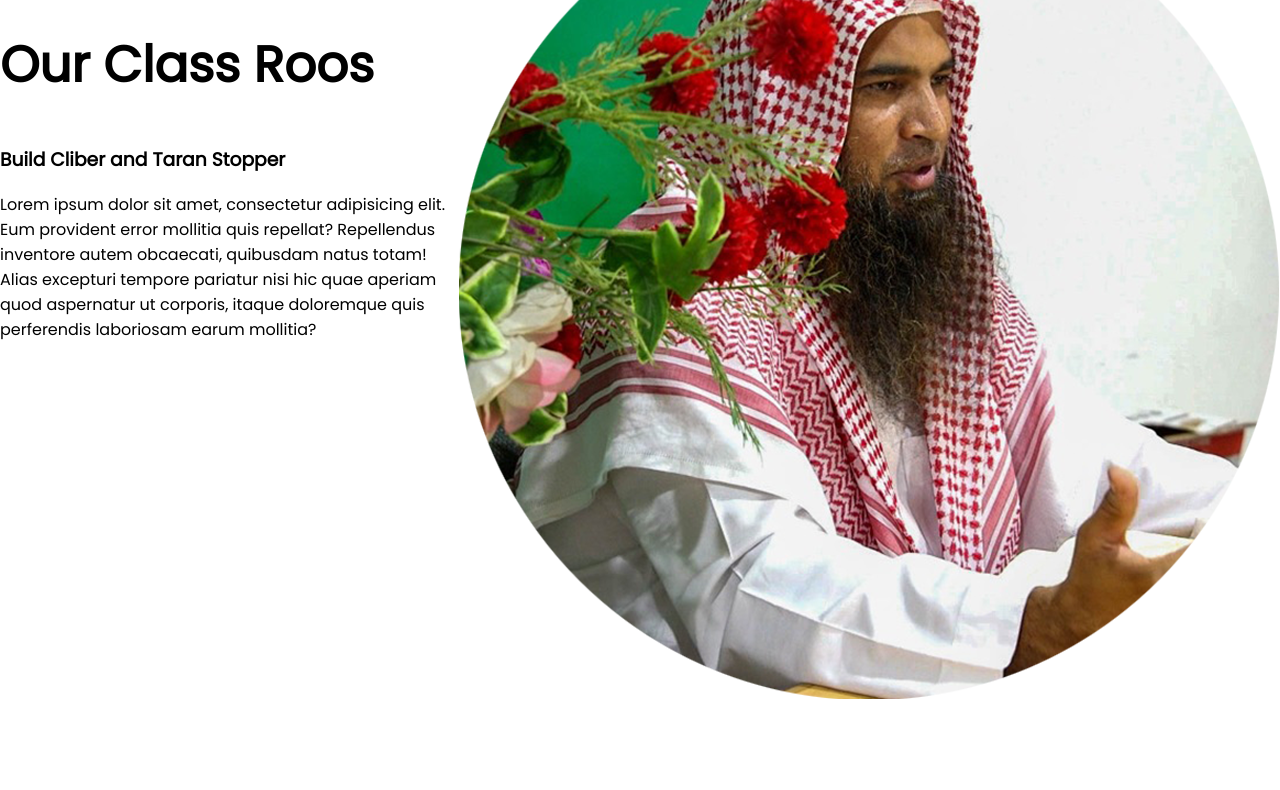
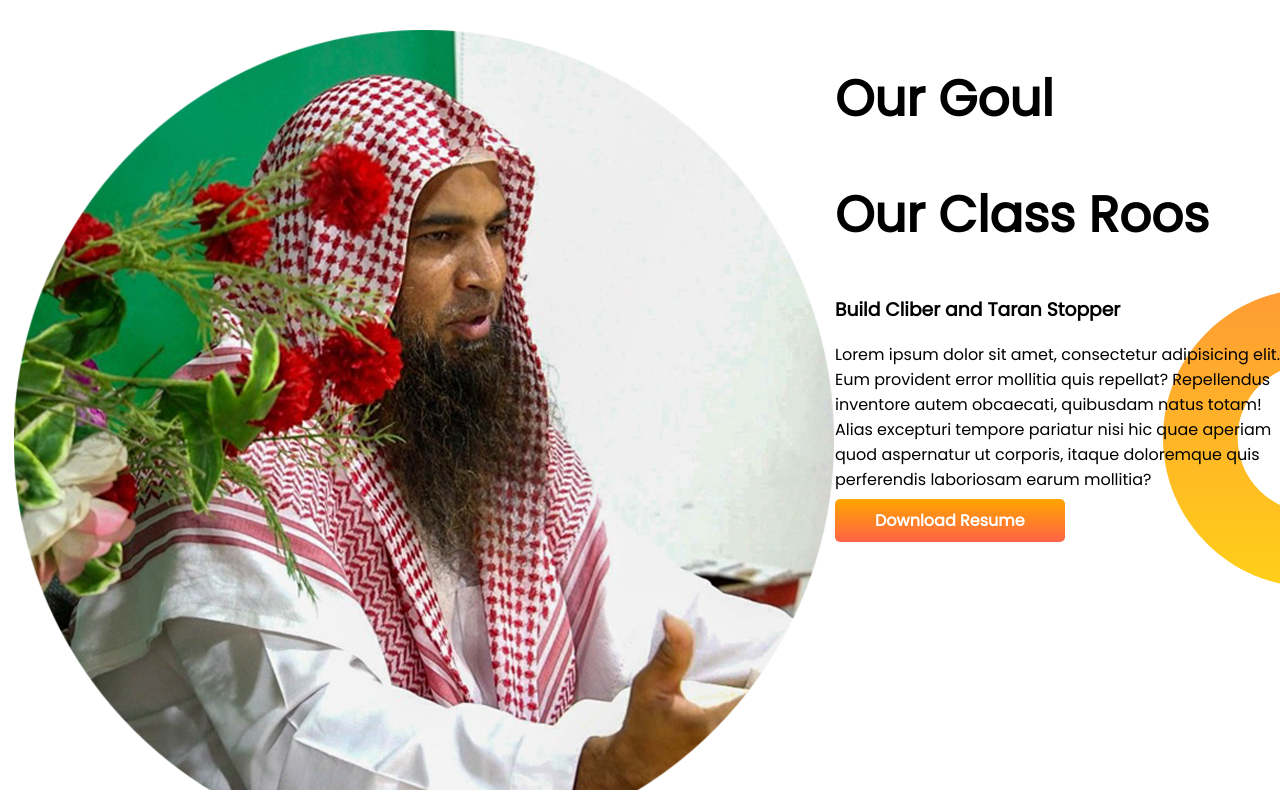
Before and after one commit to QasemAbbas/developer-protfolio, a plain HTML site: page index.html in a window 1280 px wide. Shown: the part 693-1483 px from the top of the page. Before the commit the page ends 1399 px from the top, so only its background shows below. Drawn offline with Linux system fonts and the light colour scheme.

Commit message:
secontd half

```diff
--- a/index.html
+++ b/index.html
@@ -11,6 +11,8 @@
     <link rel="stylesheet" href="style.css">
 </head>
 <body>
+
+    <!--Section #01 Start-->
 <section class="top-banner">
 
     <div class="half-width">
@@ -27,21 +29,32 @@
 
 </section>
 
-<section>
+  <!--Section #01 End-->
 
-    <div>
+
+
+
+   <!--Section #02 Start-->
+
+<section class="dream-big">
+    <div half-width>
+        <img class="pic-2" src="/images/qasem-2.png" alt="">
+    </div>
+
+
+    <div half-width>
         <h1>Our Goul</h1>
         <h1>Our Class Roos</h1>
         <h3>Build Cliber and Taran Stopper</h3>
         <p>Lorem ipsum dolor sit amet, consectetur adipisicing elit. Eum provident error mollitia quis repellat? Repellendus inventore autem obcaecati, quibusdam natus totam! Alias excepturi tempore pariatur nisi hic quae aperiam quod aspernatur ut corporis, itaque doloremque quis perferendis laboriosam earum mollitia?</p>
+        <a class="link-button" target="_blank" href="#">Download Resume</a>
+    </div>
+</section>
 
-    </div>
 
-    <div>
-        <img src="/images/qasem-2.png" alt="">
-    </div>
 
-</section>
+      <!--Section #02 End-->
+
 
 </body>
 </html>
--- a/style.css
+++ b/style.css
@@ -1,7 +1,10 @@
+/* Communt Comment */
 body{
     font-family: 'Poppins', sans-serif;
     margin: 0;
 }
+
+
 h1{
     font-size: 50px;
 }
@@ -9,12 +12,16 @@ h1{
     color: orange;
 }
 
+
+
+/* section #01 Style Strat */
 section{
     display: flex;
+    margin-bottom: 150px;
 }
 .half-width{
     width: 50%;
-    padding-left: 10px;
+    padding-left: 2%;
 }
 
 .half-width img{
@@ -35,3 +42,21 @@ section{
     background-image: url(images/top-banner.png);
     background-repeat: no-repeat;
 }
+
+/* section #01 Style Entd */
+
+
+/* section #02 Style Strat */
+
+.dream-big{
+    display: flex;
+}
+
+.dream-big{
+    background-image: url(images/dream-bg.png);
+    background-repeat: no-repeat;
+    background-position: right;
+}
+
+
+/* section #02 Style Entd */
```
